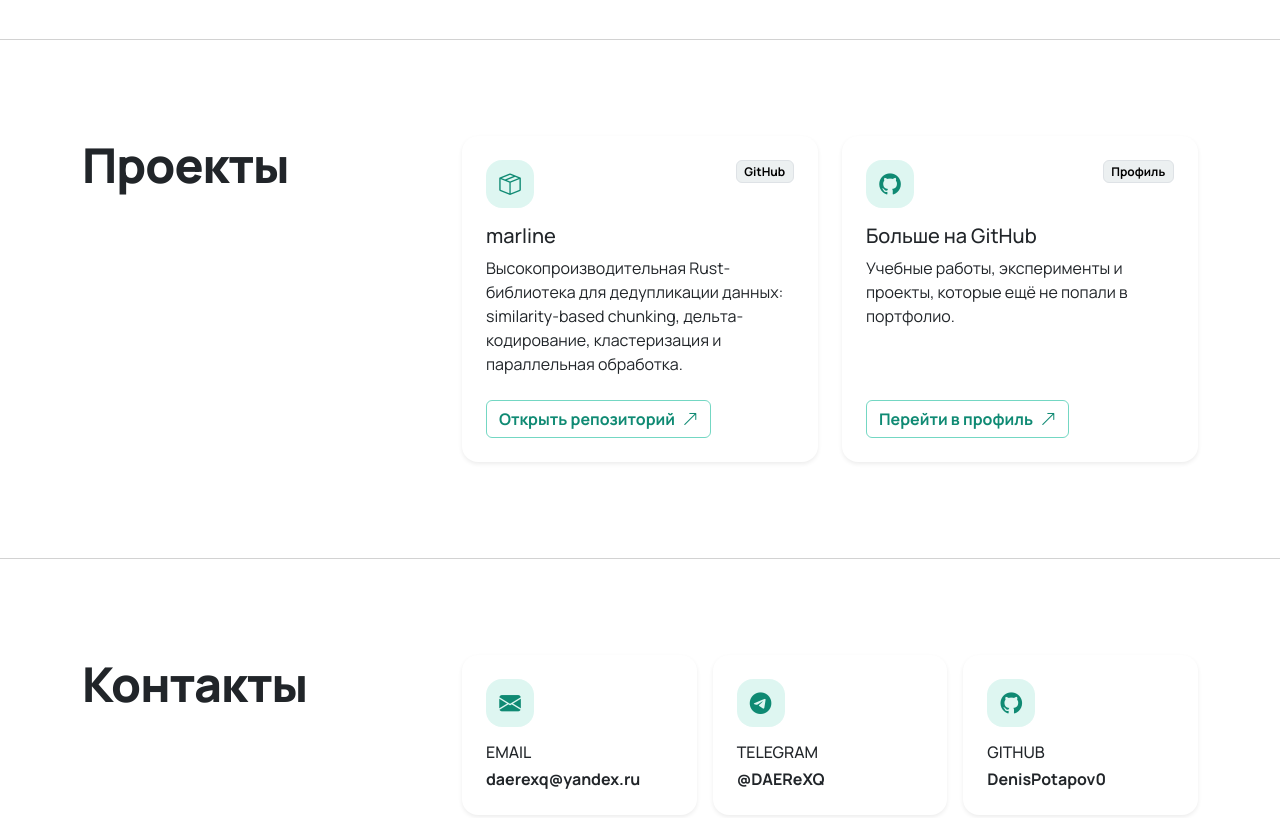
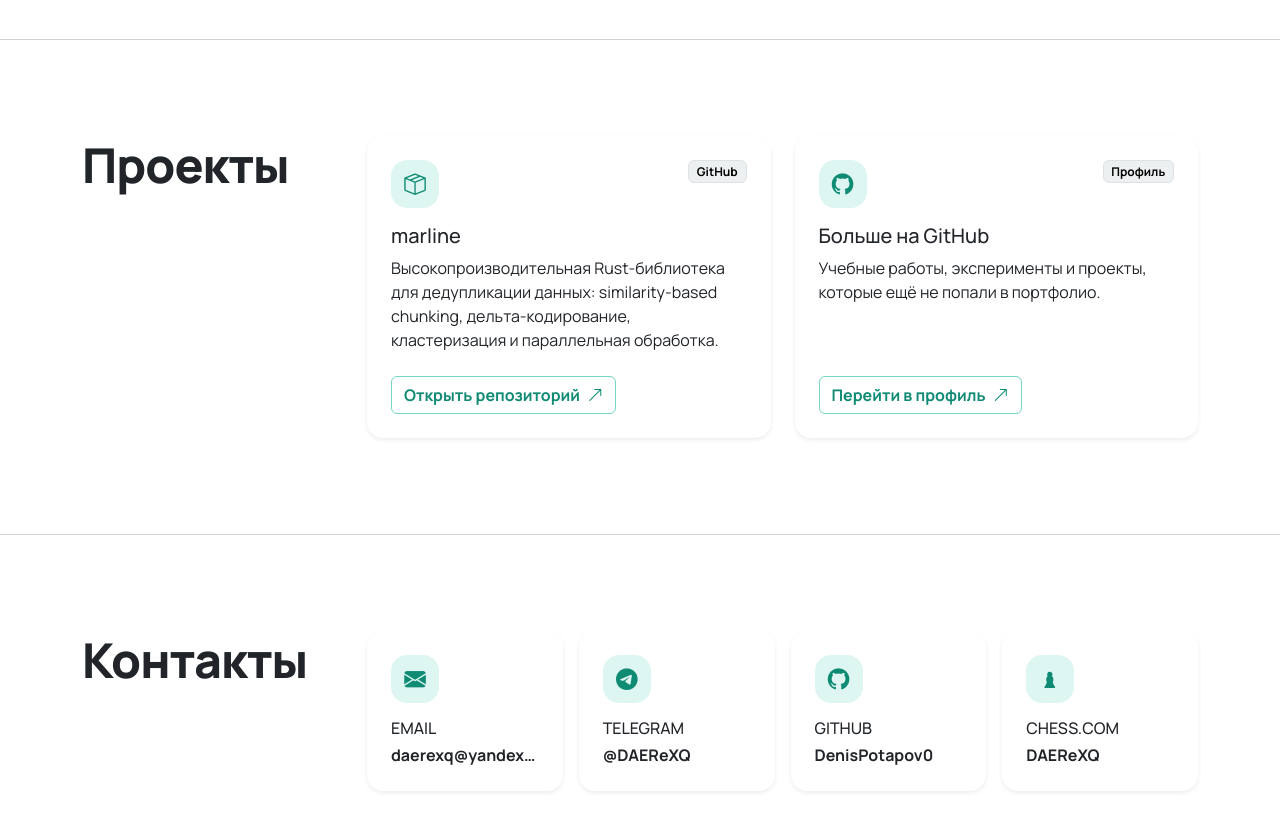
Before and after one commit to DenisPotapov0/DenisPotapov0.github.io, a plain HTML site: page index.html in a window 1280 px wide. Shown: the part 1340-2158 px from the top of the page. Drawn offline with nearby package versions, Linux system fonts and the light colour scheme.

Commit message:
Add Chess.com contact and adjust section layout

```diff
--- a/assets/css/style.css
+++ b/assets/css/style.css
@@ -215,6 +215,11 @@ body {
   font-size: 1.35rem;
 }
 
+.icon-badge .chess-icon {
+  width: 1em;
+  height: 1em;
+}
+
 .icon-badge-lg {
   width: 4rem;
   height: 4rem;
@@ -241,9 +246,12 @@ body {
 }
 
 .contact-card .contact-value {
+  display: block;
   color: var(--bs-body-color);
   font-weight: 700;
-  word-break: break-word;
+  white-space: nowrap;
+  overflow: hidden;
+  text-overflow: ellipsis;
 }
 
 .contact-card:hover .contact-value {
--- a/index.html
+++ b/index.html
@@ -207,12 +207,12 @@
       <section id="about" class="section section-alt">
         <div class="container" data-reveal>
           <div class="row g-4 align-items-start">
-            <div class="col-lg-4">
+            <div class="col-lg-3">
               <p class="section-title h1 mb-0" role="heading" aria-level="2">
                 Обо мне
               </p>
             </div>
-            <div class="col-lg-8">
+            <div class="col-lg-9">
               <p class="mb-3">
                 Мне нравится разбираться в том, как работают программы на разных
                 уровнях: от алгоритмов и структур данных до памяти, компиляторов
@@ -227,12 +227,12 @@
       <section id="interests" class="section">
         <div class="container" data-reveal>
           <div class="row g-4 align-items-start">
-            <div class="col-lg-4">
+            <div class="col-lg-3">
               <p class="section-title h1 mb-0" role="heading" aria-level="2">
-                Компетенции
+                Навыки
               </p>
             </div>
-            <div class="col-lg-8">
+            <div class="col-lg-9">
               <h3 class="h6 text-uppercase text-body-secondary fw-bold mb-3">
                 Языки программирования
               </h3>
@@ -312,12 +312,12 @@
       <section id="projects" class="section section-alt">
         <div class="container" data-reveal>
           <div class="row g-4 align-items-start">
-            <div class="col-lg-4">
+            <div class="col-lg-3">
               <p class="section-title h1 mb-0" role="heading" aria-level="2">
                 Проекты
               </p>
             </div>
-            <div class="col-lg-8">
+            <div class="col-lg-9">
               <div class="row g-3 g-md-4">
                 <div class="col-md-6">
                   <article
@@ -395,14 +395,14 @@
       <section id="contacts" class="section">
         <div class="container" data-reveal>
           <div class="row g-4 align-items-start">
-            <div class="col-lg-4">
+            <div class="col-lg-3">
               <p class="section-title h1 mb-3" role="heading" aria-level="2">
                 Контакты
               </p>
             </div>
-            <div class="col-lg-8">
+            <div class="col-lg-9">
               <div class="row g-3">
-                <div class="col-md-4">
+                <div class="col-sm-6 col-xl-3">
                   <a
                     class="card card-lift contact-card h-100 border-0 shadow-sm rounded-4 text-decoration-none"
                     href="mailto:daerexq@yandex.ru"
@@ -418,7 +418,7 @@
                     </div>
                   </a>
                 </div>
-                <div class="col-md-4">
+                <div class="col-sm-6 col-xl-3">
                   <a
                     class="card card-lift contact-card h-100 border-0 shadow-sm rounded-4 text-decoration-none"
                     href="https://t.me/DAEReXQ"
@@ -436,7 +436,7 @@
                     </div>
                   </a>
                 </div>
-                <div class="col-md-4">
+                <div class="col-sm-6 col-xl-3">
                   <a
                     class="card card-lift contact-card h-100 border-0 shadow-sm rounded-4 text-decoration-none"
                     href="https://github.com/DenisPotapov0"
@@ -451,6 +451,35 @@
                         GitHub
                       </h3>
                       <span class="contact-value">DenisPotapov0</span>
+                    </div>
+                  </a>
+                </div>
+                <div class="col-sm-6 col-xl-3">
+                  <a
+                    class="card card-lift contact-card h-100 border-0 shadow-sm rounded-4 text-decoration-none"
+                    href="https://www.chess.com/member/DAEReXQ"
+                    target="_blank"
+                    rel="noopener"
+                  >
+                    <div class="card-body p-4">
+                      <div class="icon-badge mb-3">
+                        <svg
+                          class="chess-icon"
+                          viewBox="0 0 24 24"
+                          fill="currentColor"
+                          aria-hidden="true"
+                          focusable="false"
+                        >
+                          <path
+                            d="M12 3a3 3 0 0 0-2.4 4.8A5 5 0 0 0 8 12c0 .96.27 1.86.75 2.62L7 19h10l-1.75-4.38A5 5 0 0 0 16 12a5 5 0 0 0-1.6-4.2A3 3 0 0 0 12 3z"
+                          />
+                          <rect x="6" y="19" width="12" height="2" rx="1" />
+                        </svg>
+                      </div>
+                      <h3 class="h6 text-uppercase text-body-secondary mb-1">
+                        Chess.com
+                      </h3>
+                      <span class="contact-value">DAEReXQ</span>
                     </div>
                   </a>
                 </div>
```
